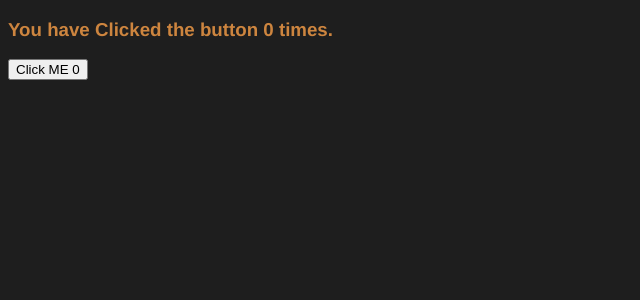
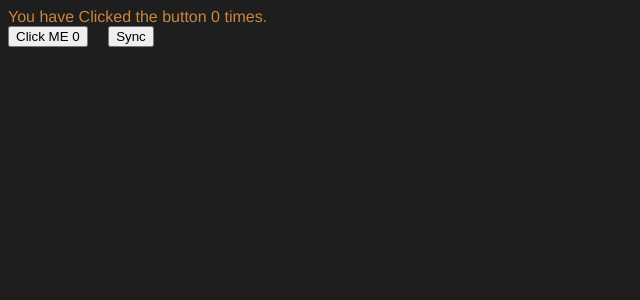
Before and after one commit to thegoofy-dev/ReactJs_learning, a React (Vite) app: page / in a window 1280 px wide. Shown: the top 300 px of the page, without its empty margins (0-640 px from the left). Built offline with nearby package versions, Linux system fonts and the light colour scheme.

Commit message:
useEffect Hook's Dependency Array

```diff
--- a/src/App.jsx
+++ b/src/App.jsx
@@ -2,19 +2,25 @@ import { useEffect, useState } from "react";
 
 export default function App() {
     const [counter, setCounter] = useState(0);
+    const [sync, setSync] = useState(false);
 
     useEffect(()=>{
         console.log("Rendering...");
-        document.title="React Tutorial " + counter;
-    })
+        document.title="React Tutorial";
+    }, [sync]);
 
     function Incrementer() {
         setCounter((prevCount) => prevCount +1 );
     }
+
+    function SyncCounter() {
+        setSync((current) => !current);
+    }
     return (
         <div>
-            <h3>You have Clicked the button {counter} times.</h3>
-            <button onClick={Incrementer}>Click ME {counter}</button>
+            <div>You have Clicked the button {counter} times.</div>
+            <button onClick={Incrementer}>Click ME {counter}</button> &emsp;
+            <button onClick={SyncCounter}>Sync</button>
         </div>
     );
 }
```
